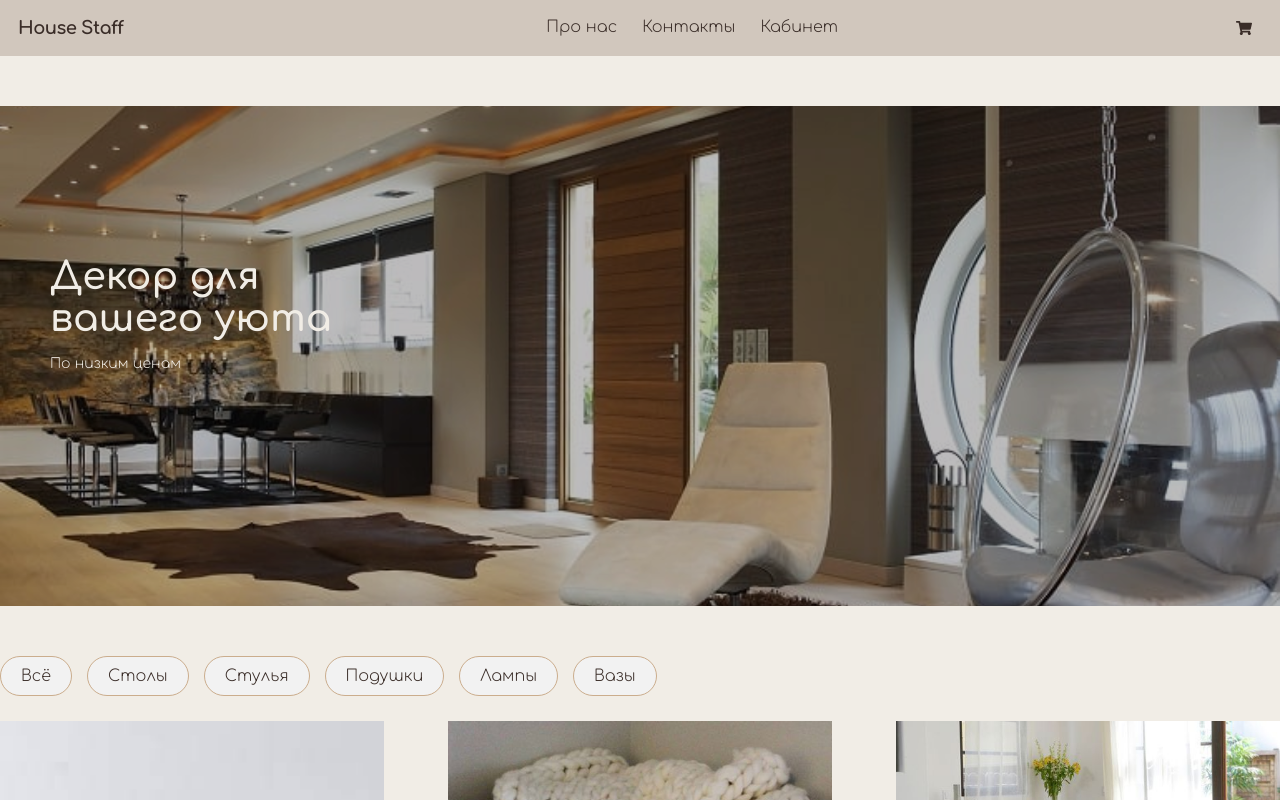
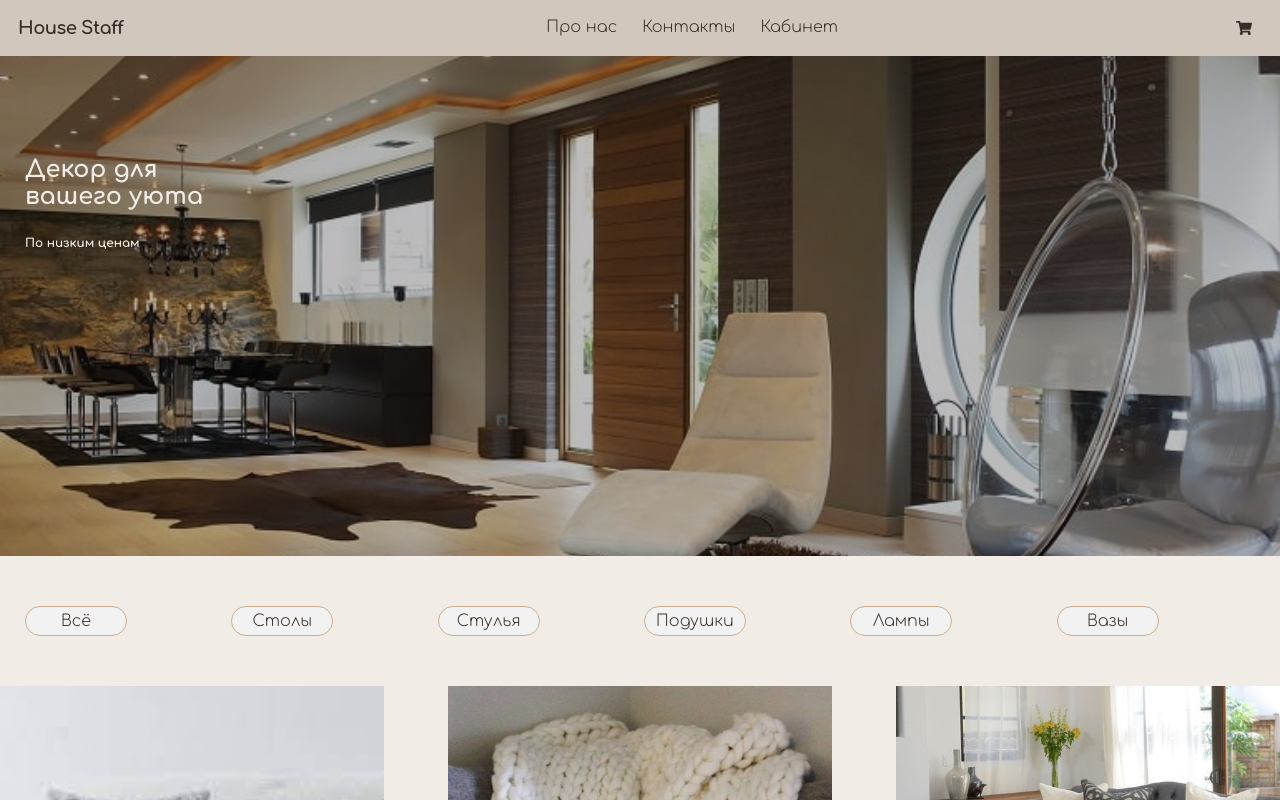
Before and after one commit to tiramisa/congenial-octo-lamp, a React (Create React App) app: page / in a window 1280 px wide. Shown: the top 800 px of the page. Built offline with nearby package versions, Linux system fonts and the light colour scheme.

Commit message:
Update index.css

```diff
--- a/src/index.css
+++ b/src/index.css
@@ -232,7 +232,7 @@ header .shop-cart .summa {
 
 
 header .presentation {
-  margin: 50px 0;
+  margin: 0 0 50px 0;
   background: url('./img/bg.jpeg') no-repeat;
   width: 100%;
   height: 500px;
@@ -243,6 +243,8 @@ header .presentation {
   position: relative;
 }
 
+@media screen and (min-width: 768px) {
+  @media screen and (min-width: 1200px) {
     header .presentation::after {
       content: 'Декор для вашего уюта';
       position: absolute;
@@ -264,25 +266,87 @@ header .presentation::before {
       font-weight: 300;
       color: var(--main-color);
     }
+  }
+}
+
+header .presentation::after {
+  content: 'Декор для вашего уюта';
+  position: absolute;
+  top: 100px;
+  left: 25px;
+  width: 200px;
+  font-size: 24px;
+  font-weight: 700;
+  color: var(--main-color);
+}
+
+header .presentation::before {
+  content: 'По низким ценам';
+  position: absolute;
+  top: 180px;
+  left: 25px;
+  width: 300px;
+  font-size: 12px;
+  font-weight: 800;
+  color: var(--main-color);
+}
 
 .categories div {
-  display: inline-block;
   background: #f2f2f2;
   border-radius: 50px;
-  padding: 10px 20px;
-  margin-bottom: 25px;
-  margin-right: 15px;
+  padding: 5px 10px;
+  border: 1px solid var(--base-color);
+  width: 80px;
+}
+
+div.categories {
+  display: grid;
+  grid-template-columns: repeat(3, 1fr);
+  grid-template-rows: repeat(2, 1fr);
+  gap: 8px;
+  margin-bottom: 50px;
+  text-align: center;
+}
+
+@media (min-width: 768px) and (max-width: 1199px) {
+  .categories div {
+    background: #f2f2f2;
+    border-radius: 50px;
+    border: 1px solid var(--base-color);
+  }
+
+  div.categories {
+    display: grid;
+    grid-template-columns: repeat(6, 1fr);
+    grid-template-rows: repeat(1, 1fr);
+    margin: 0 25px 50px 25px;
+  }
+}
+
+@media screen and (min-width: 1200px) {
+
+  .categories div:hover,
+  .categories div:focus {
+    border-color: var(--text-color);
+    transform: scale(1.05);
+  }
+
+  .categories div {
+    background: #f2f2f2;
+    border-radius: 50px;
     cursor: pointer;
     border: 1px solid var(--base-color);
     transition: all 500ms ease;
   }
 
-.categories div:hover,
-.categories div:focus {
-  border-color: var(--text-color);
-  transform: scale(1.05);
+  div.categories {
+    display: grid;
+    grid-template-columns: repeat(6, 1fr);
+    grid-template-rows: repeat(1, 1fr);
+    margin: 0 25px 50px 25px;
+  }
+}
 
-}
 
 .full-item {
   position: fixed;
@@ -326,9 +390,23 @@ main .item {
 main .item img,
 .full-item img {
   width: 100%;
-  transition: transform 500ms ease;
-  cursor: pointer;
 }
+
+
+@media only screen and (min-width: 768px) {
+
+  main .item {
+    width: 30%;
+    margin-bottom: 50px;
+    background: #f5f5f5;
+    background-size: cover;
+    overflow: hidden;
+    position: relative;
+    padding-bottom: 20px;
+  }
+}
+
+@media only screen and (min-width: 1200px) {
 
   main .item img:hover,
   main .item img:focus,
@@ -336,6 +414,25 @@ main .item img:focus,
   .full-item .item img:hover {
     transform: scale(1.05);
   }
+
+  main .item img,
+  .full-item img {
+    width: 100%;
+    transition: transform 500ms ease;
+    cursor: pointer;
+  }
+
+  main .item {
+    width: 30%;
+    margin-bottom: 50px;
+    background: #f5f5f5;
+    background-size: cover;
+    overflow: hidden;
+    position: relative;
+    padding-bottom: 20px;
+  }
+}
+
 
 main h2,
 .full-item h2,
```
Lines whose indentation alone changed are shown as unchanged.
